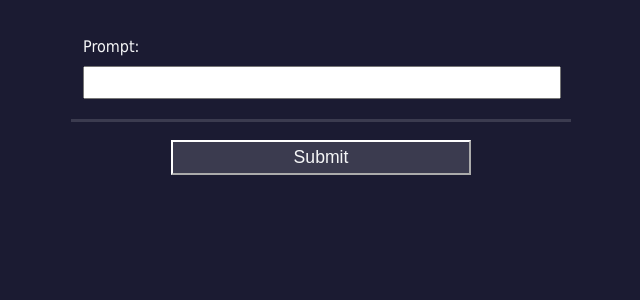
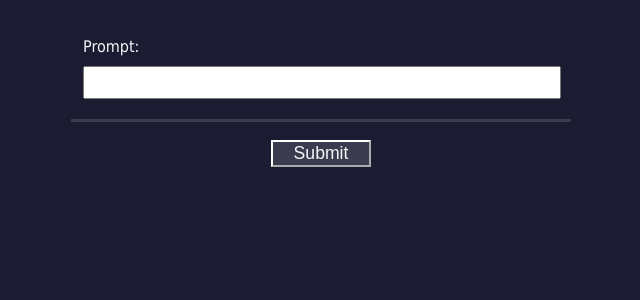
Before and after one commit to CTI-CodeDay/dalle-nano-on-the-web, a FastAPI app: page / in a window 1280 px wide. Shown: the part 100-400 px from the top of the page, without its empty margins (319-959 px from the left). Run offline with FastAPI, Linux system fonts and the light colour scheme.

Commit message:
resizing submit button

```diff
--- a/app/static/css/home.css
+++ b/app/static/css/home.css
@@ -33,13 +33,13 @@ form {
 
 #submit-prompt {
 	display: block;
-	width: 60%;
+	width: 20%;
 	margin: 1em auto;
 	height 2em;
 	font-size: 1.1rem;
 	background-color: #3b3b4f;
 	border-color: white;
 	color: #f5f6f7;
-	min-width: 300px;
-	min-height: 2em;
+	/* min-width: 300px;
+	min-height: 2em;*/
 }
```
